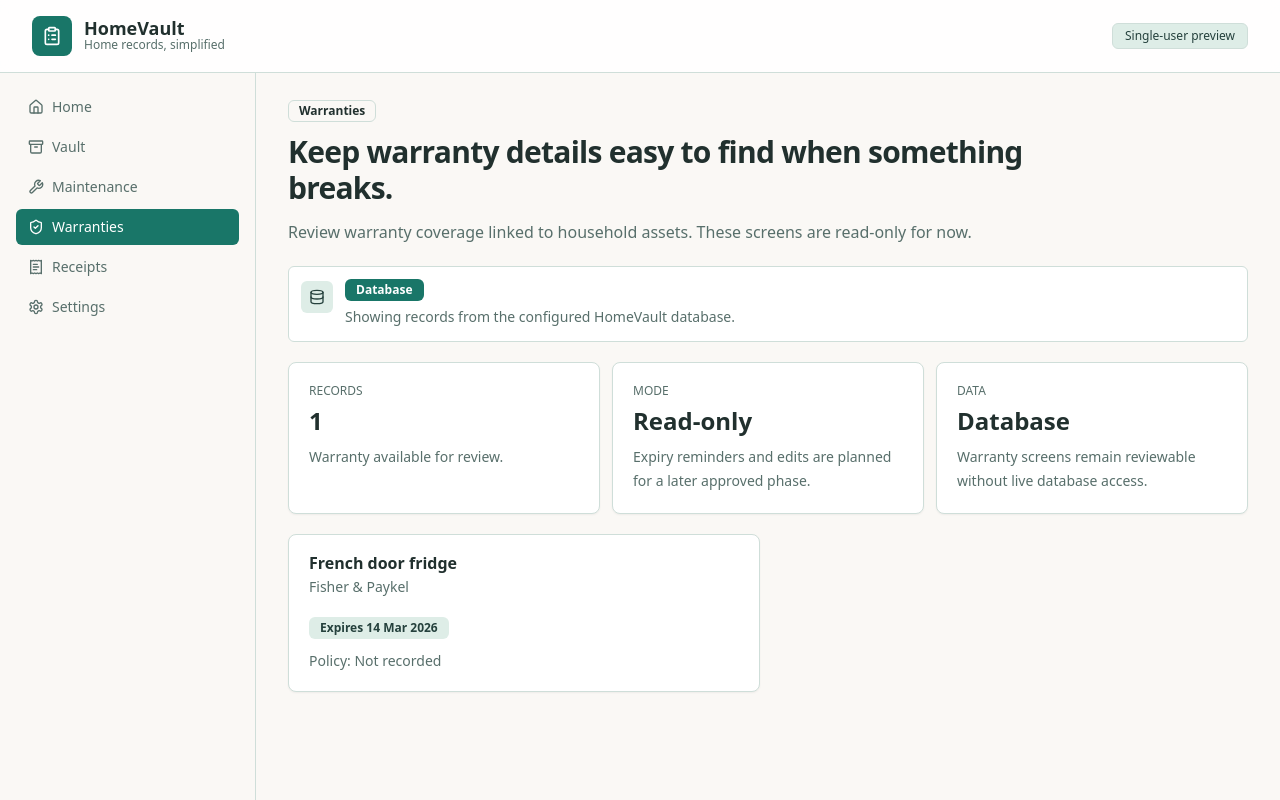
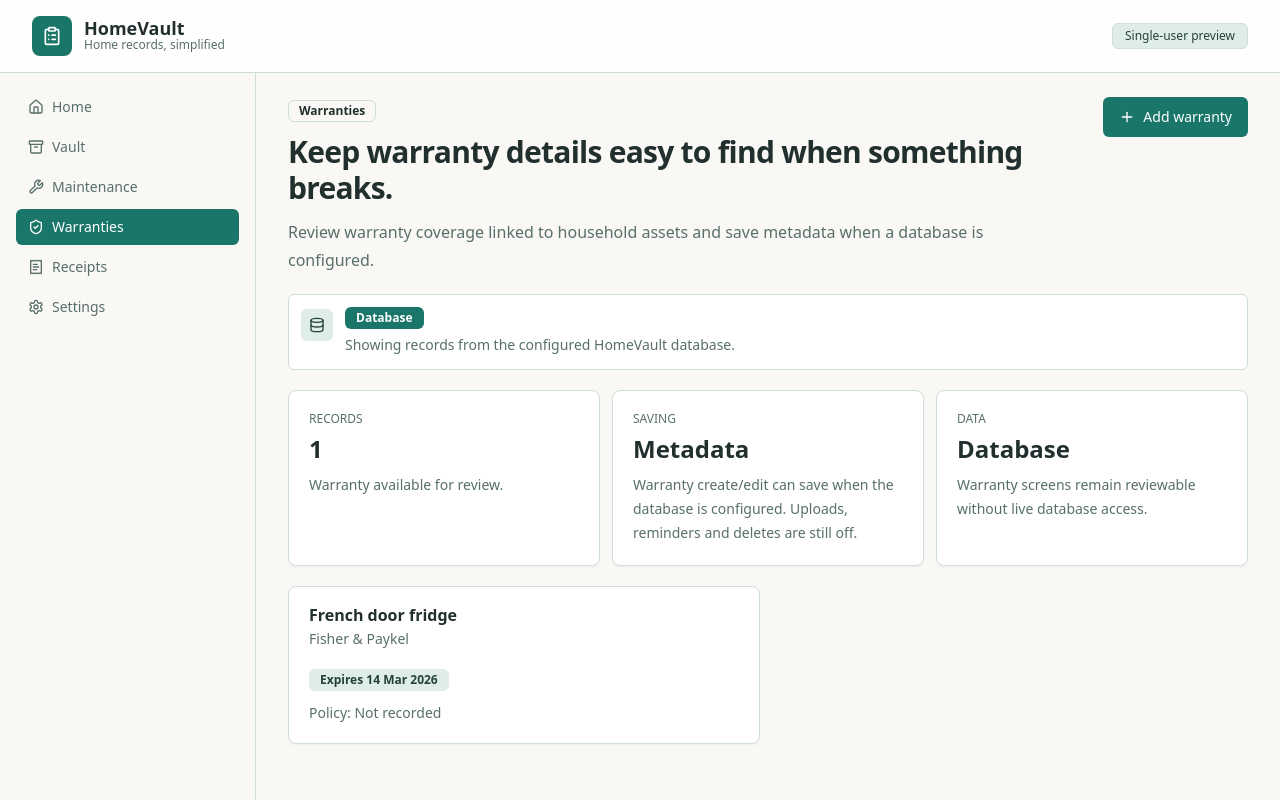
Before and after one commit to LatinMaestro/HomeVault, a Next.js app: page /warranties in a window 1280 px wide. Built offline with nearby package versions, Linux system fonts and the light colour scheme; no server answers; the database is empty.

Commit message:
Wire warranties list to create route

```diff
--- a/src/app/warranties/page.tsx
+++ b/src/app/warranties/page.tsx
@@ -1,5 +1,6 @@
 import type { Metadata } from "next";
 import Link from "next/link";
+import { Plus } from "lucide-react";
 
 import { AppShell } from "@/components/app-shell";
 import { DataSourceNote } from "@/components/data-source-note";
@@ -7,6 +8,7 @@ import { EmptyState } from "@/components/empty-state";
 import { PageHeader } from "@/components/page-header";
 import { ReviewSummary } from "@/components/review-summary";
 import { Badge } from "@/components/ui/badge";
+import { Button } from "@/components/ui/button";
 import { Card, CardContent, CardDescription, CardHeader, CardTitle } from "@/components/ui/card";
 import { getWarranties } from "@/lib/home-data";
 
@@ -26,7 +28,15 @@ export default async function WarrantiesPage() {
         <PageHeader
           eyebrow="Warranties"
           title="Keep warranty details easy to find when something breaks."
-          description="Review warranty coverage linked to household assets. These screens are read-only for now."
+          description="Review warranty coverage linked to household assets and save metadata when a database is configured."
+          action={
+            <Button asChild>
+              <Link href="/warranties/new">
+                <Plus className="h-4 w-4" aria-hidden="true" />
+                Add warranty
+              </Link>
+            </Button>
+          }
         />
         <DataSourceNote source={warranties.source} />
         <ReviewSummary
@@ -37,9 +47,9 @@ export default async function WarrantiesPage() {
               detail: warranties.data.length === 1 ? "Warranty available for review." : "Warranties available for review.",
             },
             {
-              label: "Mode",
-              value: "Read-only",
-              detail: "Expiry reminders and edits are planned for a later approved phase.",
+              label: "Saving",
+              value: "Metadata",
+              detail: "Warranty create/edit can save when the database is configured. Uploads, reminders and deletes are still off.",
             },
             {
               label: "Data",
@@ -69,7 +79,12 @@ export default async function WarrantiesPage() {
         ) : (
           <EmptyState
             title="No warranties yet"
-            description="Warranty records will help track providers, policy numbers and expiry dates once saving is enabled."
+            description="Add warranty metadata when database saving is configured, or keep reviewing the built-in sample flow when a database is unavailable."
+            action={
+              <Button asChild>
+                <Link href="/warranties/new">Add first warranty</Link>
+              </Button>
+            }
           />
         )}
       </section>
```
